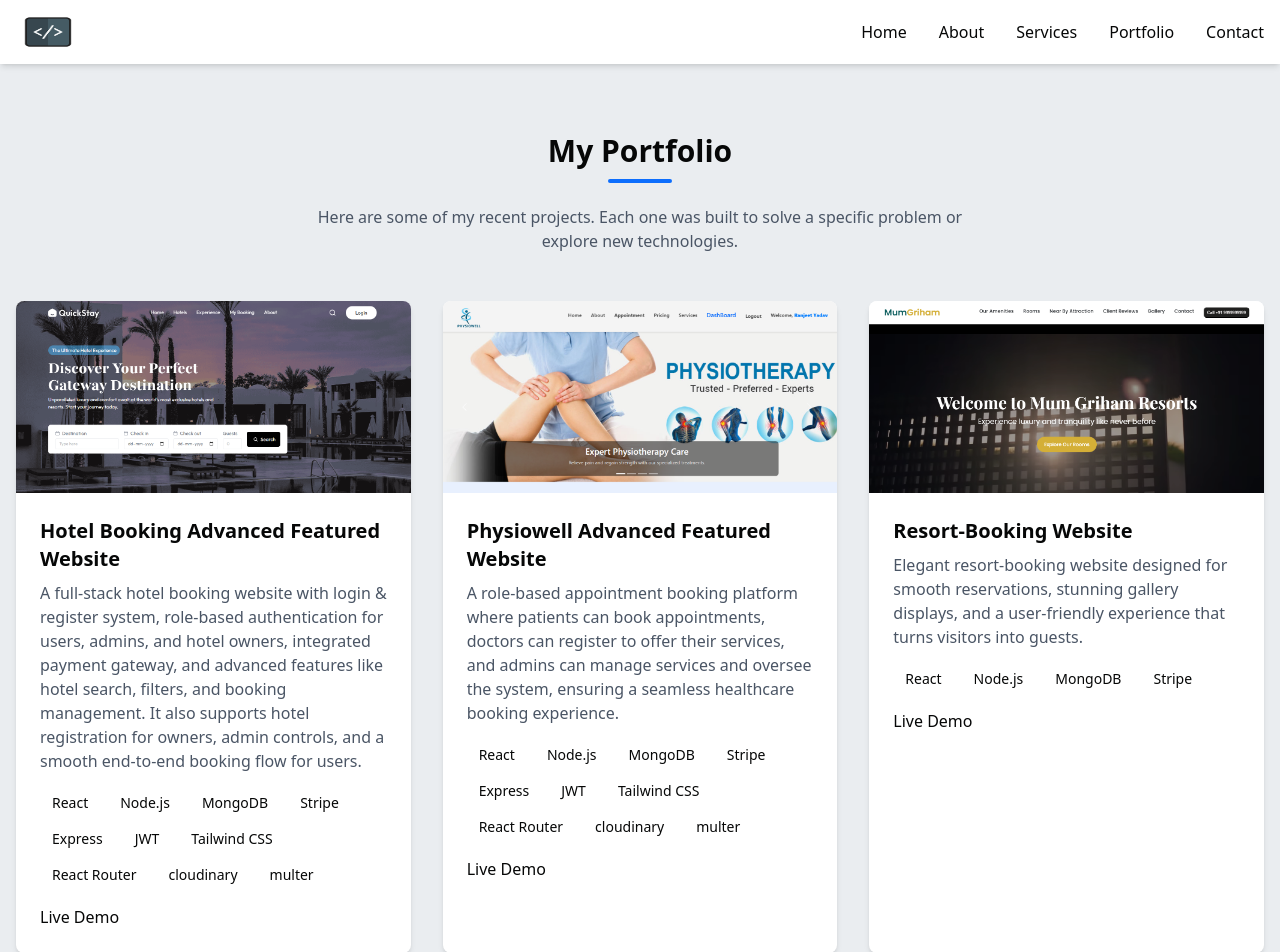
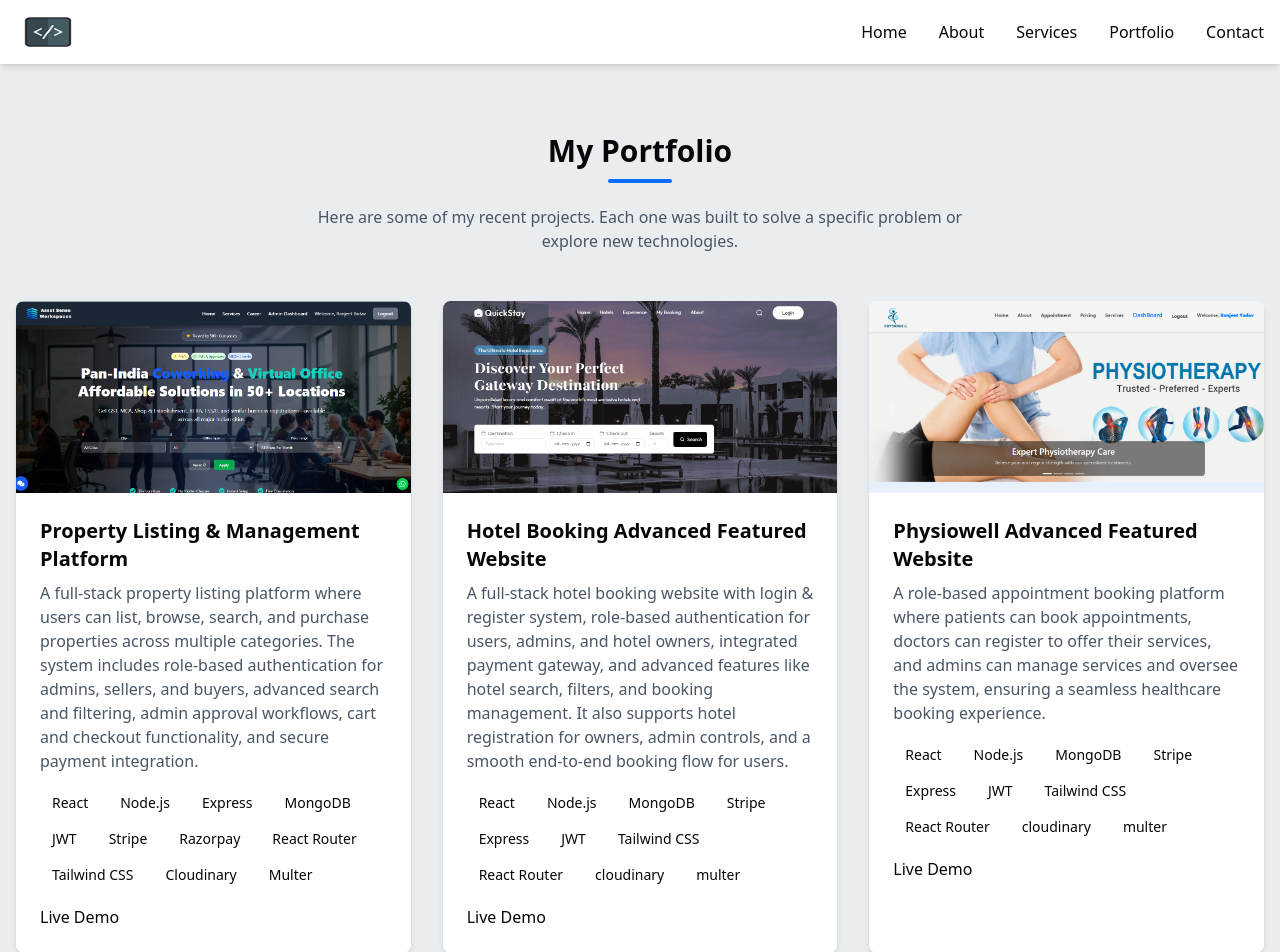
Before and after one commit to rj7075/Portfolio-My, a React (Vite) app in the folder client/: page /portfolio in a window 1280 px wide. Shown: the top 952 px of the page. Built offline with nearby package versions, Linux system fonts and the light colour scheme.

Commit message:
files updated

```diff
--- a/client/index.html
+++ b/client/index.html
@@ -2,7 +2,7 @@
 <html lang="en">
   <head>
     <meta charset="UTF-8" />
-    <link rel="icon" type="image/svg+xml" href="/vite.svg" />
+    <link rel="icon" type="image/svg+xml" href="/mylogo.png" />
     <meta name="viewport" content="width=device-width, initial-scale=1.0" />
     <title>Ranjeet Yadav</title>
   </head>
--- a/client/src/components/AboutSection.jsx
+++ b/client/src/components/AboutSection.jsx
@@ -36,7 +36,7 @@ export default function AboutSection() {
               Passionate Full Stack Developer
             </h3>
             <p className="text-gray-600 mb-6">
-              With over 5 years of experience in web development, I specialize
+              With over 1.5 years of experience in web development, I specialize
               in creating responsive, user-friendly websites and applications.
               My journey in tech started with a curiosity about how things work,
               which has grown into a passion for building digital solutions that
--- a/client/src/pages/Portfolio.jsx
+++ b/client/src/pages/Portfolio.jsx
@@ -1,6 +1,27 @@
 import ProjectCard from "../components/ProjectCard";
 
 const projects = [
+  {
+    title: "Property Listing & Management Platform",
+    description:
+      "A full-stack property listing platform where users can list, browse, search, and purchase properties across multiple categories. The system includes role-based authentication for admins, sellers, and buyers, advanced search and filtering, admin approval workflows, cart and checkout functionality, and secure payment integration.",
+    technologies: [
+      "React",
+      "Node.js",
+      "Express",
+      "MongoDB",
+      "JWT",
+      "Stripe",
+      "Razorpay",
+      "React Router",
+      "Tailwind CSS",
+      "Cloudinary",
+      "Multer",
+    ],
+    image: "/assetsenseproperty.png",
+    demoUrl: "https://assetsense.in/",
+    codeUrl: "#",
+  },
   {
     title: "Hotel Booking Advanced Featured Website",
     description:
```
Also changed, not shown: client/public/assetsenseproperty.png (added), client/src/vercel.json (added).
